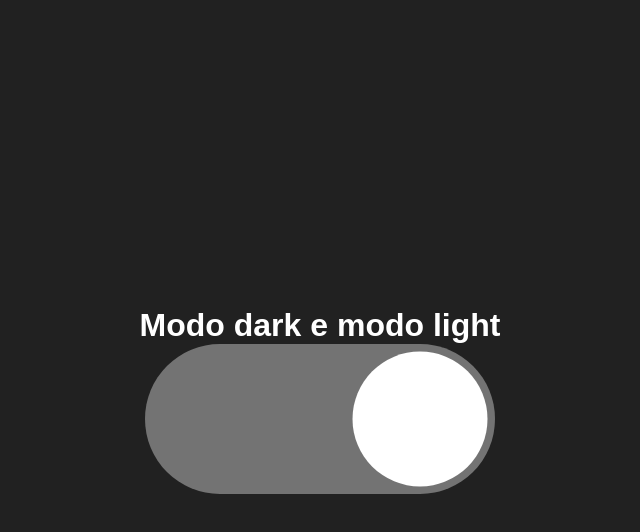
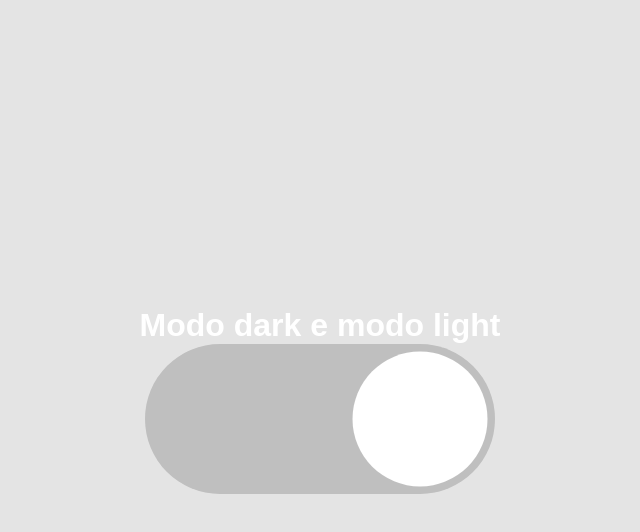
Before and after one commit to Emanuelsyngles/Modo-dark-e-modo-light, a plain HTML site: page index.html in a window 1280 px wide. Both pictures are taken after a click on the element 640 px from the left and 418 px from the top of the page. Shown: the whole page, without its empty margins (320-960 px from the left). Drawn offline with Linux system fonts and the light colour scheme.

Commit message:
CSS e JS

```diff
--- a/Estilo/style.css
+++ b/Estilo/style.css
@@ -12,6 +12,7 @@ body {
     flex-direction: column;
     align-items: center;
     background-color: #212121;
+    transition: .5s;
 }
 
 /*Texto único*/
@@ -44,10 +45,15 @@ h1 {
 }
 
 .trilho.dark {
-    background-color: rgb(115, 115, 115);
+    background-color: rgb(191, 191, 191);
 }
 
 .trilho.dark .indicador {
     left: 200px;
     background-color: #fff;
 }
+
+body.dark {
+    background-color: #e4e4e4;
+    transition: 1s;
+}
--- a/script/script.js
+++ b/script/script.js
@@ -1,5 +1,7 @@
 let trilho = document.getElementById('trilho')
+let body = document.querySelector('body')
 
 trilho.addEventListener('click', ()=>{
     trilho.classList.toggle('dark')
+    body.classList.toggle('dark')
 })
```
